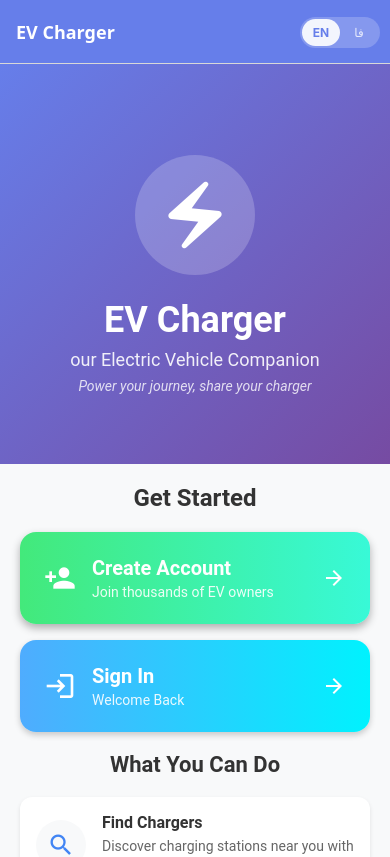
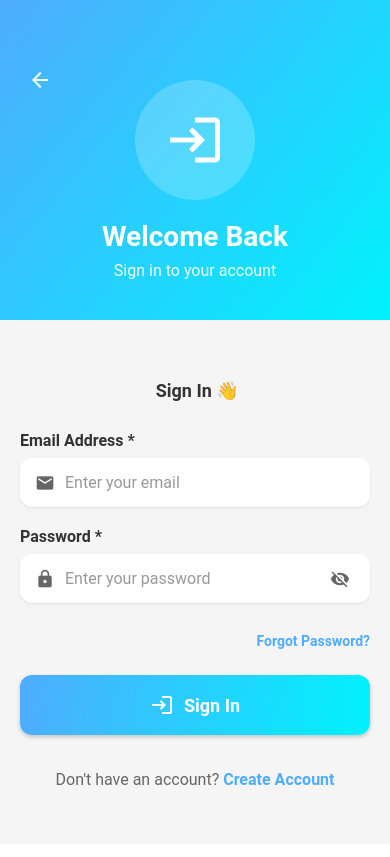
Before and after one commit to soroushrasti/finder_home_electric_charger_FE, a React Native app: screen /AddCar in a window 390 px wide. Shown: the top 857 px of the page. Built offline with nearby package versions, Linux system fonts and the light colour scheme.

Commit message:
fix the issue

```diff
--- a/App.js
+++ b/App.js
@@ -228,11 +228,18 @@ export default function App() {
     };
 
     const userCapabilities = getUserCapabilities(user);
-
+    const getInitialRouteName = () => {
+        if (!user) return "LoginScreen";
+        if (user && !userCapabilities.canUseCarFeatures) return "RegisterScreen";
+        return "CombinedDashboardScreen"; // Default for authenticated users
+    };
     return (
         <LanguageProvider>
         <NavigationContainer>
-            <Stack.Navigator initialRouteName="Home" screenOptions={screenOptions}>
+            <Stack.Navigator
+                initialRouteName={getInitialRouteName()}
+                screenOptions={screenOptions}
+            >
                 {!user ? (
                     <>
                         <Stack.Screen
@@ -321,6 +328,7 @@ export default function App() {
                         {/* Charger Provider Features - Show if user can use charger features */}
                         {userCapabilities.canUseChargerFeatures && (
                             <>
+                                <Stack.Screen name="FindChargerLocationsScreenForCar" component={FindChargerLocationsScreenForCar} options={{ title: t('messages.findCharger') }} />
                                 <Stack.Screen name="MyBookingsScreen" component={MyBookingsScreen} options={{ title: t('messages.myBooking') }} />
                                 <Stack.Screen name="MyChargerLocationScreen" component={MyChargerLocationsScreen} options={{ title: t('messages.myStation') }} />
                                 <Stack.Screen name="ChargerLocationFormScreen" component={ChargerLocationFormScreen} options={{ title: t('messages.addStation') }} />
--- a/src/config/env.js
+++ b/src/config/env.js
@@ -1,9 +1,9 @@
 // src/config/env.js
 export default {
     dev: {
-        apiToken: ''
+        apiToken: 'eyJhbGciOiJIUzI1NiIsInR5cCI6IkpXVCJ9.eyJzdWIiOiJ0ZXN0LXVzZXIiLCJleHAiOjE3ODYwNDg3MTl9.DtgX2Dq2qrUbj2rWr32cOv6F0JP0J0LmVsJJg0P5jUY'
     },
     prod: {
-        apiToken: ''
+        apiToken: 'eyJhbGciOiJIUzI1NiIsInR5cCI6IkpXVCJ9.eyJzdWIiOiJ0ZXN0LXVzZXIiLCJleHAiOjE3ODYwNDg3MTl9.DtgX2Dq2qrUbj2rWr32cOv6F0JP0J0LmVsJJg0P5jUY'
     }
 };
--- a/src/localization/fa.json
+++ b/src/localization/fa.json
@@ -353,7 +353,6 @@
     "failFetchLoc": "پیدا کردن مکان شارژر ناموفق بود",
     "networkErr": "خطای شبکه:",
     "netErrorRequest": "خطای شبکه برای این درخواست",
-    "hour": "/ساعت",
     "booking": "رزروها",
     "loadingLoc": "در حال بارگیری مکان های شارژر شما...",
     "myChargingStation": "ایستگاه های شارژ من",
@@ -410,7 +409,7 @@
     "alley": "کوچه/کوچه (اختیاری)",
     "phoneNum": "شماره تلفن *",
     "power": "توان (کیلووات) *",
-    "hour": "یورو/ساعت *",
+    "hour": "ریال/ساعت *",
     "validPrice": "قیمت هر ساعت باید یک عدد معتبر باشد"
   }
 }
--- a/src/screens/car_screens/MyBookingsScreen.js
+++ b/src/screens/car_screens/MyBookingsScreen.js
@@ -229,9 +229,10 @@ export default function MyBookingsScreen({ navigation, route }) {
                     <FarsiText style={styles.emptySubtext}>
                         {t('messages.startCharge')}
                     </FarsiText>
+                    {car_owner && (
                         <TouchableOpacity
                             style={styles.findChargersButton}
-                        onPress={() => navigation.navigate('FindChargerLocationsScreenForCar', { car, user })}
+                            onPress={() => navigation.navigate('ChargerLocationListScreenWithoutCar', {  user })}
                             activeOpacity={0.8}
                         >
                             <LinearGradient
@@ -244,6 +245,7 @@ export default function MyBookingsScreen({ navigation, route }) {
                                 <FarsiText style={styles.findChargersText}>{t('messages.chargerFinding')}</FarsiText>
                             </LinearGradient>
                         </TouchableOpacity>
+                    )}
                 </ScrollView>
             ) : (
                 <FlatList
```
Lines whose indentation alone changed are shown as unchanged.
